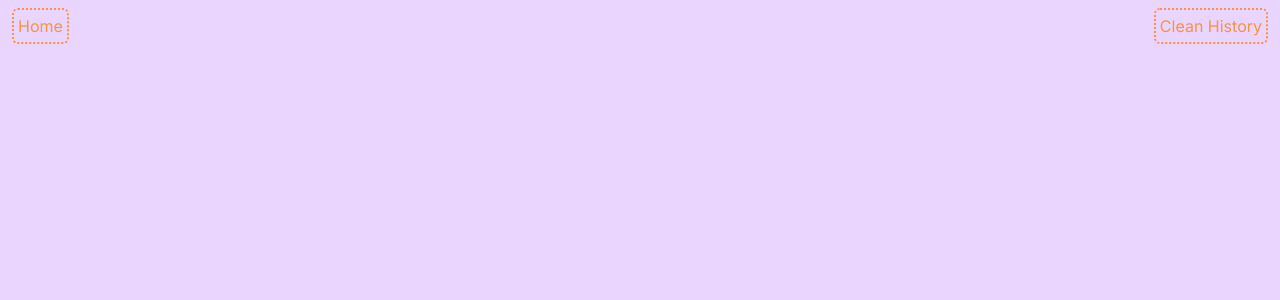
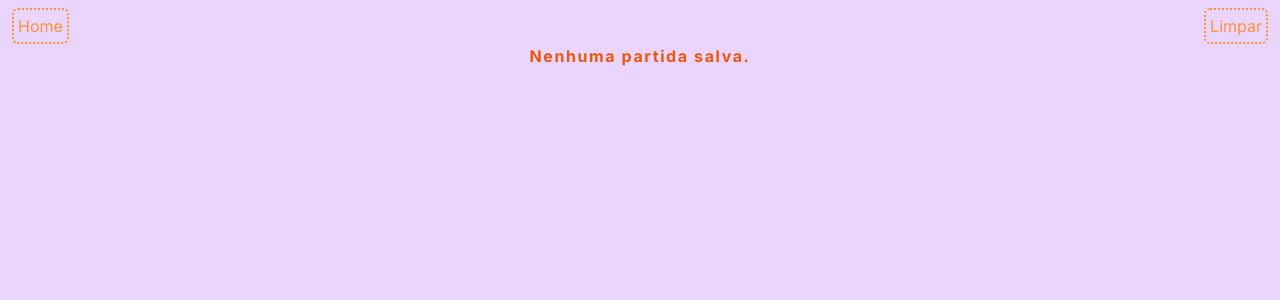
Before and after one commit to LuizFellype/personal-site, a Next.js app: page /history in a window 1280 px wide. Shown: the top 300 px of the page. Built offline with nearby package versions, Linux system fonts and the light colour scheme.

Commit message:
fix: empty history and clean history lable

```diff
--- a/app/history/page.tsx
+++ b/app/history/page.tsx
@@ -85,12 +85,13 @@ export default function History() {
             }, {
                 onClick: () => {
                     updateHistory([])
-                }, label: 'Clean History'
+                }, label: 'Limpar'
             }]} absolute={false}/>
 
             {
                 matches.map(match => <HistoryAccordion key={`${match.teamA.id}_${match.teamB.id}_${match.endedAt}`} {...match} onDeleteClick={handleDeleteMatch} />)
             }
+            {!matches.length && <div className='text-center text-orange-600 text-md tracking-widest'><b>Nenhuma partida salva.</b></div>}
         </main>
     )
 }
```
